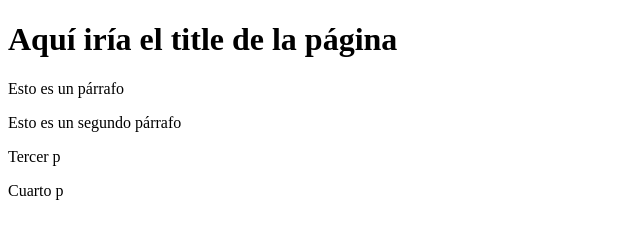
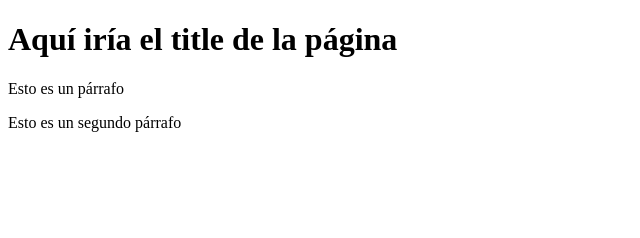
Before and after one commit to AnderPalacios/PruebaGit2, a plain HTML site: page index.html in a window 1280 px wide. Shown: the whole page, without its empty margins (0-640 px from the left). Drawn offline with Linux system fonts and the light colour scheme.

Commit message:
Update index.html

```diff
--- a/index.html
+++ b/index.html
@@ -9,7 +9,5 @@
         <h1>Aquí iría el title de la página</h1>
         <p>Esto es un párrafo</p>
         <p>Esto es un segundo párrafo</p>
-        <p>Tercer p</p>
-        <p>Cuarto p</p>
     </body>
 </html>
```
